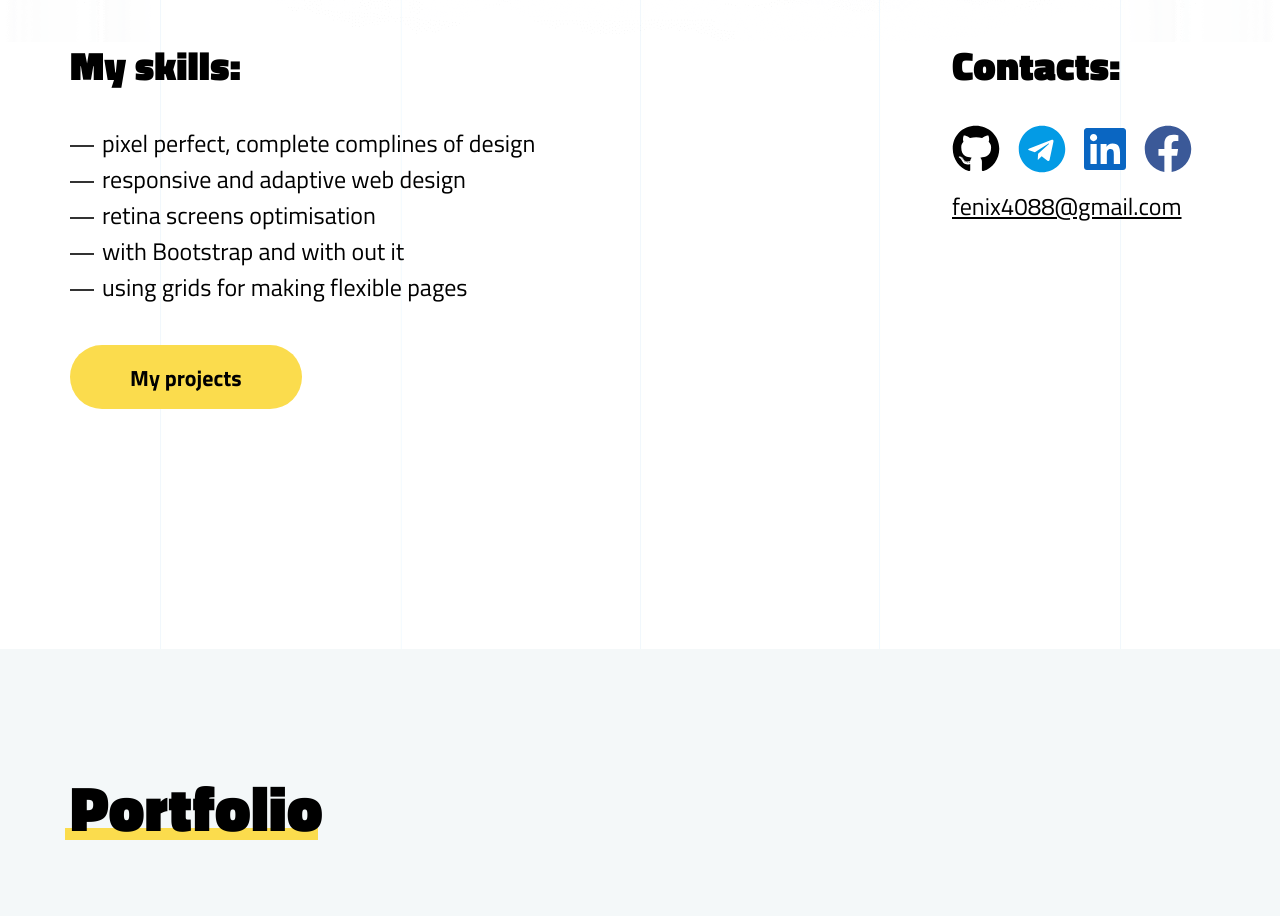
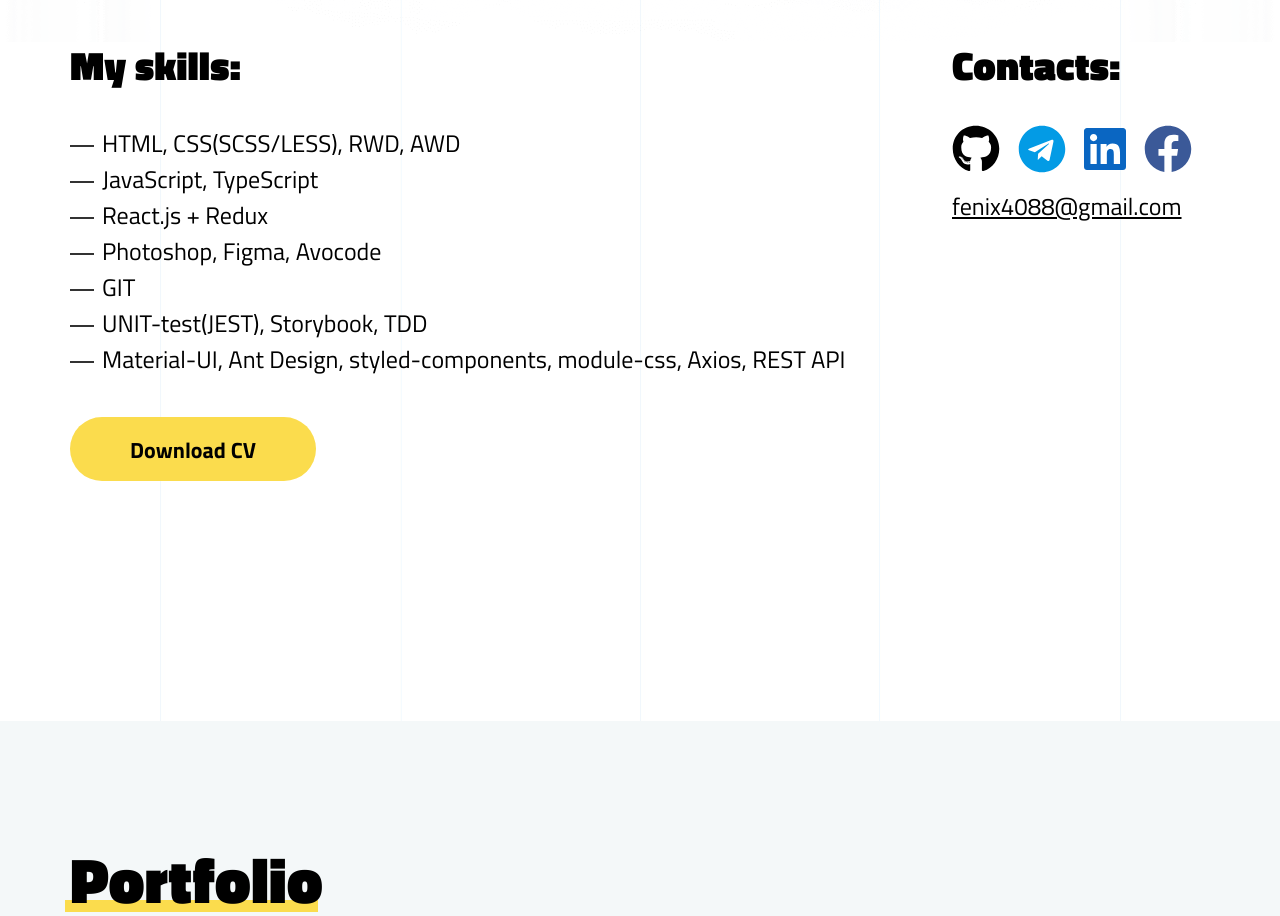
Before and after one commit to Fenix4088/PortfolioApp, a React (Create React App) app: page /#/ in a window 1280 px wide. Shown: the part 1200-2116 px from the top of the page. Built offline with nearby package versions, Linux system fonts and the light colour scheme.

Commit message:
12 Sorted objects data logic in a Portfolio component

```diff
--- a/src/Components/CommonComponents/IntouchBlock/Intouch.jsx
+++ b/src/Components/CommonComponents/IntouchBlock/Intouch.jsx
@@ -14,7 +14,7 @@ export const Intouch = (props) => {
     <div className="header__intouch">
       {showTitle && <h3 className="header__intouch-title">Contacts:</h3>}
       <div className="header__intouch-links intouch-block">
-        <a href="https://github.com/Fenix4088?tab=repositories" target="_blank">
+        <a href="https://github.com/Fenix4088" target="_blank">
           <FontAwesomeIcon
             icon={faGithub}
             size={size}
@@ -22,7 +22,7 @@ export const Intouch = (props) => {
           />
         </a>
 
-        <a href="#">
+        <a href="tg://resolve?domain=Yehor1991">
           <FontAwesomeIcon
             icon={faTelegram}
             size={size}
--- /dev/null
+++ b/src/Components/CommonComponents/PortfolioBTN/PortfolioBTN.jsx
@@ -0,0 +1,24 @@
+import { HashLink } from "react-router-hash-link";
+import { NavLink } from "react-router-dom";
+import React from "react";
+import "./PortfolioBTN.scss"
+
+export const PortfolioBTN = (props) => {
+  const { theme, linkType, title, path, additionalClass } = props;
+
+  const linkStyle = theme === "color" ? "color" : "colorless";
+
+  return (
+    <>
+      {linkType === "hash" ? (
+        <HashLink to={path} className={`${linkStyle}-btn ${additionalClass}`}>
+          {title}
+        </HashLink>
+      ) : (
+        <NavLink to={path} className={`${linkStyle}-btn ${additionalClass}`}>
+          {title}
+        </NavLink>
+      )}
+    </>
+  );
+};
--- /dev/null
+++ b/src/Components/CommonComponents/PortfolioBTN/PortfolioBTN.scss
@@ -0,0 +1,39 @@
+.color-btn {
+  padding: 16px 60px;
+  height: 64px;
+  font-size: 22px;
+  font-weight: bold;
+  border-radius: 37px;
+  background-color: #fbdc4d;
+  color: #000;
+}
+
+.color-btn:hover {
+  background-color: #ffd200;
+}
+
+.color-btn:active {
+  background-color: #e1bc10;
+}
+
+.colorless-btn {
+  margin-left: 20px;
+  padding: 12px 40px;
+  display: inline-block;
+  height: 64px;
+  font-size: 22px;
+  font-weight: bold;
+  border: 4px solid rgb(70, 70, 70);
+  border-radius: 50px;
+  color: rgb(70, 70, 70);
+}
+
+.colorless-btn:hover {
+  border-color: #797979;
+  color: #797979;
+}
+
+.colorless-btn:active {
+  border-color: #000;
+  color: #000;
+}
--- a/src/Components/Header/Header.jsx
+++ b/src/Components/Header/Header.jsx
@@ -10,7 +10,7 @@ export const Header = () => {
     <header className="header" id="header" style={{backgroundImage: `url(${line})`}}>
         <HeaderContent/>
         <div className="header__image">
-            <img src={headerBg} alt="Computer imag"/>
+            <img src={headerBg} alt="Computer image"/>
         </div>
         <MySkills id="aboutMe"/>
     </header>
--- a/src/Components/MySkills/MySkills.jsx
+++ b/src/Components/MySkills/MySkills.jsx
@@ -2,6 +2,7 @@ import React from "react"
 import "./MySkills.scss"
 
 import {Intouch} from "../CommonComponents/IntouchBlock/Intouch";
+import {PortfolioBTN} from "../CommonComponents/PortfolioBTN/PortfolioBTN";
 
 export const MySkills = () => {
     return (
@@ -12,22 +13,34 @@ export const MySkills = () => {
                         <h3 className="header__my-skils-title">My skills:</h3>
                         <ul className="header__my-skils-lists">
                             <li className="header__my-skils-list">
-                                pixel perfect, complete complines of design
+                                HTML, CSS(SCSS/LESS), RWD, AWD
                             </li>
                             <li className="header__my-skils-list">
-                                responsive and adaptive web design
+                                JavaScript, TypeScript
                             </li>
                             <li className="header__my-skils-list">
-                                retina screens optimisation
+                                React.js + Redux
                             </li>
                             <li className="header__my-skils-list">
-                                with Bootstrap and with out it
+                                Photoshop, Figma, Avocode
                             </li>
                             <li className="header__my-skils-list">
-                                using grids for making flexible pages
+                                GIT
+                            </li>
+                            <li className="header__my-skils-list">
+                                UNIT-test(JEST), Storybook, TDD
+                            </li>
+                            <li className="header__my-skils-list">
+                                Material-UI, Ant Design, styled-components, module-css, Axios, REST API
                             </li>
                         </ul>
-                        <a href="./pages/projects-page.html" className="header__my-skils-btn">My projects</a>
+                        <PortfolioBTN
+                            path={"#"}
+                            linkType={"nav"}
+                            theme={"color"}
+                            title={"Download CV"}
+                            additionalClass={"header__my-skils-btn"}
+                        />
                     </div>
 
                     <Intouch size={"3x"} showTitle={true} showEmail={true}/>
--- a/src/Components/Portfolio/Portfolio.jsx
+++ b/src/Components/Portfolio/Portfolio.jsx
@@ -1,36 +1,84 @@
-import React, {useContext} from "react";
-import "./Portfolio.scss"
-import {Project} from "../Project/Project";
-import {ProjectsDataContext} from "../../index";
+import React, { useContext, useState } from "react";
+import "./Portfolio.scss";
+import { Project } from "../Project/Project";
+import { ProjectsDataContext } from "../../index";
 
 export const Portfolio = () => {
   const projectsData = useContext(ProjectsDataContext);
+  let projectsDataKeys = Object.keys(projectsData);
+
+  const [currentProjectsKeys, setCurrentProjectsKeys] = useState(
+    projectsDataKeys
+  );
+
+  const onProjectMenuClick = (e) => {
+    const { project } = e.currentTarget.dataset;
+    let sortedData = { ...projectsData };
+
+    if (project !== "all") {
+      for (const [key, value] of Object.entries(sortedData)) {
+        if (sortedData[key].label !== project) {
+          delete sortedData[key];
+        }
+      }
+      projectsDataKeys = Object.keys(sortedData);
+    } else {
+      projectsDataKeys = Object.keys(projectsData);
+    }
+    setCurrentProjectsKeys(projectsDataKeys);
+  };
+
   return (
     <section className="portfolio" id="portfolio">
-
       <div className="container">
         <h2 className="portfolio__title">
           <span className="title-line-middle">Portfolio</span>
         </h2>
 
         <div className="portfolio__toggles">
-                    <div className="portfolio__toggle portfolio__toggle--active filter">All projects
+          <div
+            data-project={"all"}
+            className="portfolio__toggle portfolio__toggle--active filter"
+            onClick={onProjectMenuClick}
+          >
+            All projects
           </div>
-                    <div className="portfolio__toggle filter" >Native JS</div>
-                    <div className="portfolio__toggle filter" >React.js</div>
-                    <div className="portfolio__toggle filter" >HTML/CSS</div>
+          <div
+            data-project={"js"}
+            className="portfolio__toggle filter"
+            onClick={onProjectMenuClick}
+          >
+            Native JS
+          </div>
+          <div
+            data-project={"react"}
+            className="portfolio__toggle filter"
+            onClick={onProjectMenuClick}
+          >
+            React.js
+          </div>
+          <div
+            data-project={"markup"}
+            className="portfolio__toggle filter"
+            onClick={onProjectMenuClick}
+          >
+            HTML/CSS
+          </div>
         </div>
 
-                <div className="portfolio__projects-wrapper" id="portfolio-project-filter">
-                    {Object.keys(projectsData).reverse().map((p, i) => <Project key={i} data={projectsData[p]}/>)}
-
+        <div
+          className="portfolio__projects-wrapper"
+          id="portfolio-project-filter"
+        >
+          {currentProjectsKeys.reverse().map((p, i) => (
+            <Project key={i} data={projectsData[p]} />
+          ))}
         </div>
 
         <div className="portfolio__toggles-link">
           <a href="./pages/projects-page.html">View all projects</a>
         </div>
       </div>
-
     </section>
   );
 };
--- a/src/index.css
+++ b/src/index.css
@@ -299,46 +299,6 @@ textarea {
     color: #2c90e2
 }
 
-.color-btn {
-    padding: 16px 60px;
-    height: 64px;
-    font-size: 22px;
-    font-weight: bold;
-    border-radius: 37px;
-    background-color: #fbdc4d;
-    color: #000;
-}
-
-.color-btn:hover {
-     background-color: #ffd200;
- }
-
-.color-btn:active {
-     background-color: #e1bc10;
- }
-
-.colorless-btn {
-    margin-left: 20px;
-    padding: 12px 40px;
-    display: inline-block;
-    height: 64px;
-    font-size: 22px;
-    font-weight: bold;
-    border: 4px solid rgb(70, 70, 70);
-    border-radius: 50px;
-    color: rgb(70, 70, 70);
-}
-
-.colorless-btn:hover {
-     border-color: #797979;
-     color: #797979;
- }
-
-.colorless-btn:active {
-     border-color: #000;
-     color: #000;
- }
-
 .noscroll {
     overflow: hidden;
 }
```
Also changed, not shown: src/Components/Header/HeaderContent.jsx (+25 -13 lines). Lines whose indentation alone changed are shown as unchanged.
